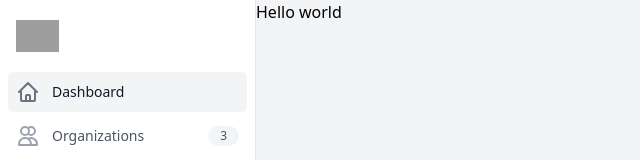
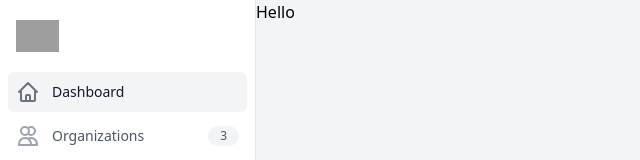
Before and after one commit to jaycammarano/OrganizersToolbox, a React app in the folder client/core/: page / in a window 1280 px wide. Shown: the top 160 px of the page, without its empty margins (0-640 px from the left). Built offline with nearby package versions, Linux system fonts and the light colour scheme; grey boxes are pictures that could not be loaded.

Commit message:
created a Homepage

```diff
--- a/client/core/src/components/App.tsx
+++ b/client/core/src/components/App.tsx
@@ -1,11 +1,14 @@
 import '../assets/css/styles.css';
-import Layout from './Layout/Layout';
+import { BrowserRouter, Switch, Route } from 'react-router-dom';
+import HomePage from '../pages/HomePage';
 
 const App: React.FC = () => {
   return (
-    <Layout>
-      <h1>Hello world</h1>
-    </Layout>
+    <BrowserRouter>
+      <Switch>
+        <Route exact path="/" component={HomePage} />
+      </Switch>
+    </BrowserRouter>
   );
 };
 
--- /dev/null
+++ b/client/core/src/pages/HomePage.tsx
@@ -0,0 +1,7 @@
+import Layout from '../components/Layout/Layout';
+
+const HomePage: React.FC = () => {
+  return <Layout>Hello</Layout>;
+};
+
+export default HomePage;
```
